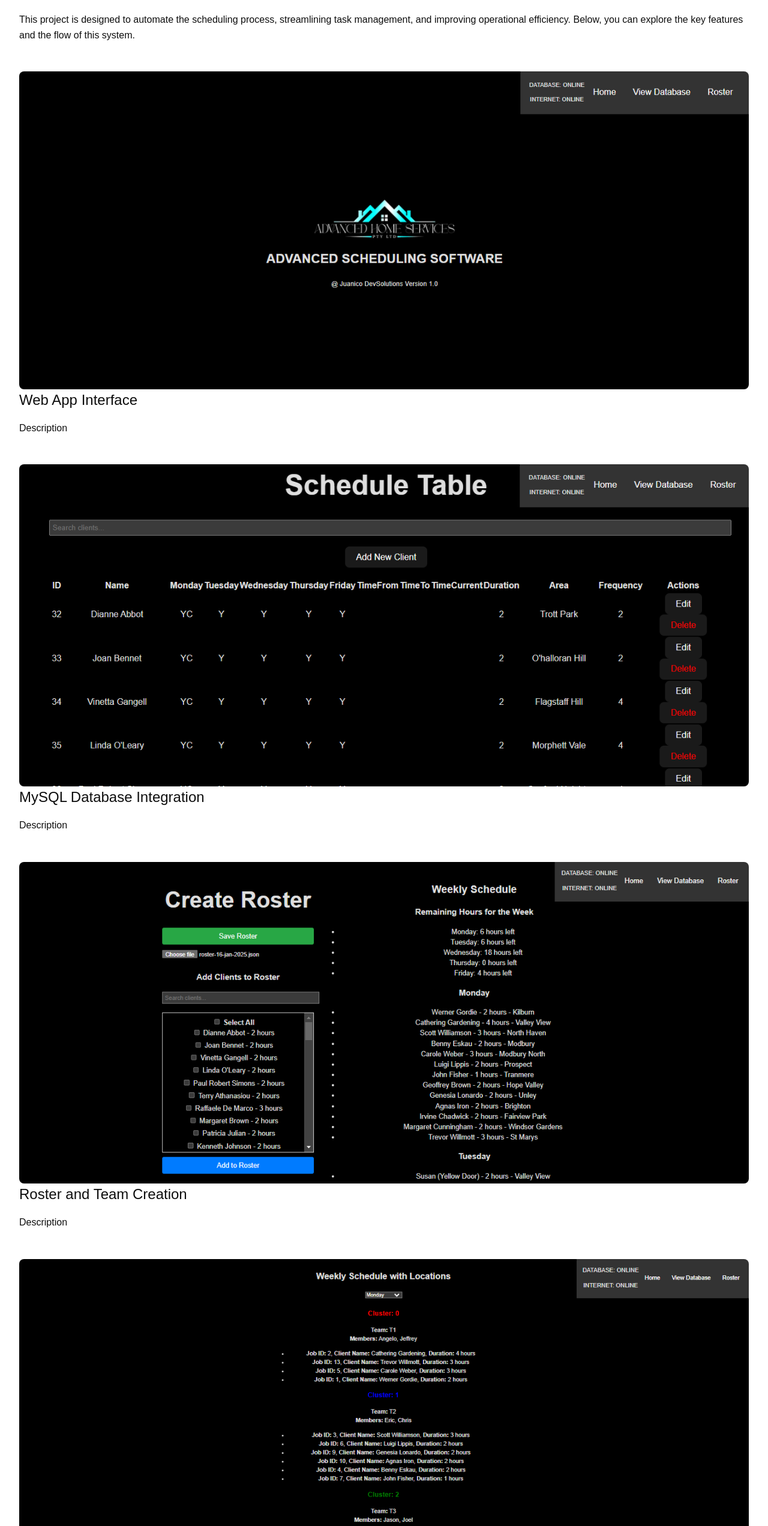
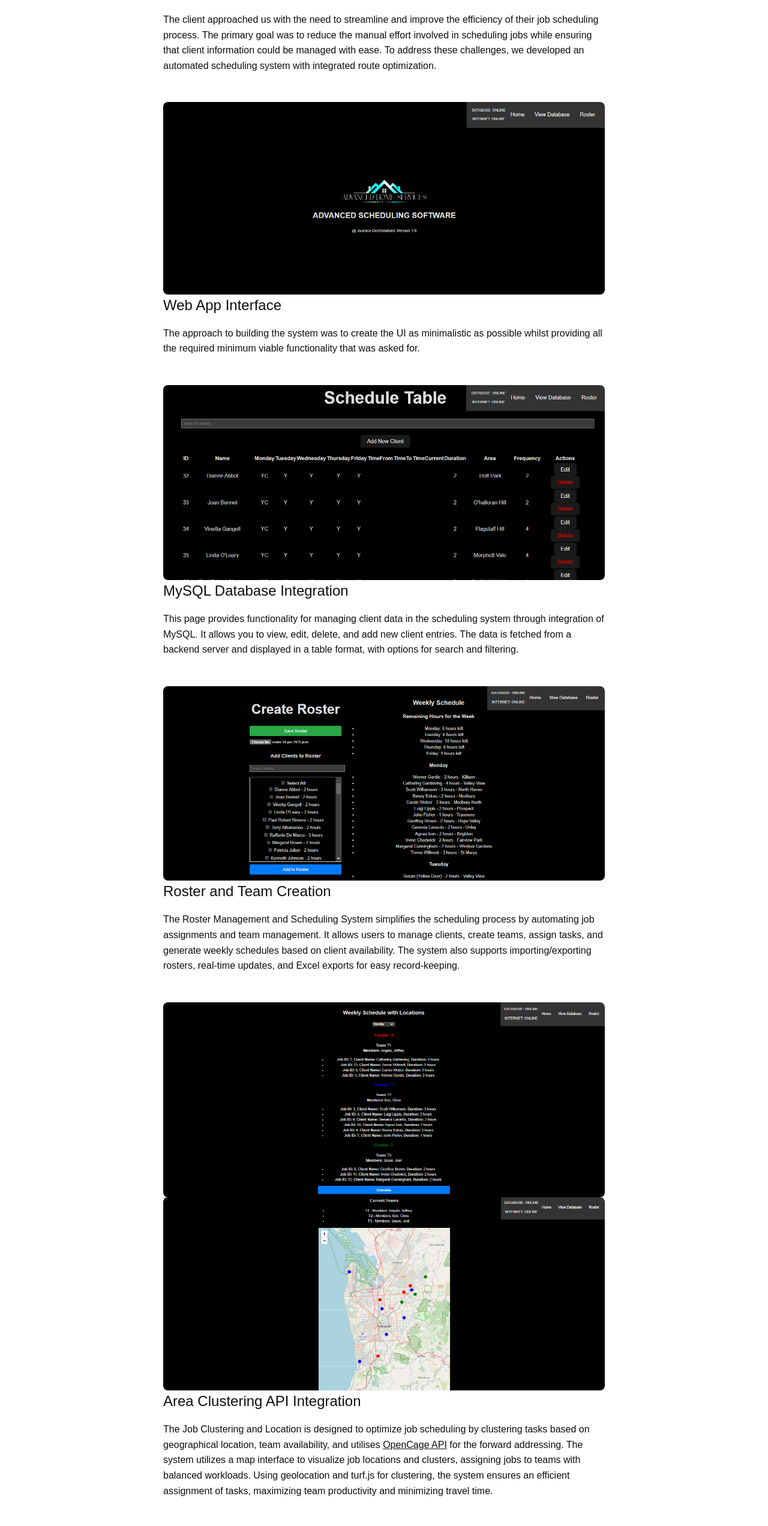
Before and after one commit to ajuan7/juanico-devsolutions, a Next.js app: page /projects/project_1 in a window 1280 px wide. Shown: the part 108-2652 px from the top of the page at 60% size. Built offline with nearby package versions, Linux system fonts and the light colour scheme.

Commit message:
Complete Project-1 Information

```diff
--- a/src/app/globals.css
+++ b/src/app/globals.css
@@ -6,7 +6,7 @@
   --background: #ffffff;
   --foreground: #0E0E0E;
   --primary-color: #111111; /* Dark luxury color */
-  --accent-color: #f3a712; /* Gold accent color for luxury */
+  --accent-color: blue; /* Gold accent color for luxury */
 }
 
 @media (prefers-color-scheme: dark) {
@@ -14,7 +14,7 @@
     --background: #0E0E0E;
     --foreground: #ededed;
     --primary-color: #111111;
-    --accent-color: #f3a712;
+    --accent-color: rgb(35, 93, 218);
   }
 }
 
@@ -144,7 +144,7 @@ body {
 }
 
 .project-button:hover {
-  background-color: #e58e0d;
+  background-color: #0d51e5;
 }
 
 .coming-soon {
@@ -217,6 +217,9 @@ body {
   padding: 2rem;
   text-align: center;
   margin-top: 2rem;
+  margin-left: auto;
+  margin-right: auto;
+  width: 50rem;
 }
 
 .project-title {
--- a/src/app/page.js
+++ b/src/app/page.js
@@ -21,7 +21,7 @@ export default function Home() {
           <p className="text-sm text-gray-500">Your Vision, Our Code.</p>
         </header>
 
-        <section className="text-center sm:text-left px-40">
+        <section className="text-center sm:text-left px-8 sm:px-40">
           <h2 className="text-xl font-semibold mb-2">About Us</h2>
           <p className="text-sm text-gray-700">
             At Juanico DevSolutions, we specialize in delivering tailored software development, seamless API integration, and scalable SaaS products.
--- a/src/app/projects/project_1/page.js
+++ b/src/app/projects/project_1/page.js
@@ -12,16 +12,14 @@ export default function Project_1() {
         <ul>
           <li><a href="/">Home</a></li>
           <li><a href="/projects">Projects</a></li>
-          <li><a href="#contact">Contact</a></li>
+          <li><a href="https://www.instagram.com/juanicodevsolutions/">Contact</a></li>
         </ul>
       </nav>
 
       <main className="project-details-container">
         <h1 className="project-title">Project 1 - Automated Scheduling System</h1>
         <p className="project-description">
-          This project is designed to automate the scheduling process, streamlining task management,
-          and improving operational efficiency. Below, you can explore the key features and the flow
-          of this system.
+        The client approached us with the need to streamline and improve the efficiency of their job scheduling process. The primary goal was to reduce the manual effort involved in scheduling jobs while ensuring that client information could be managed with ease. To address these challenges, we developed an automated scheduling system with integrated route optimization.
         </p>
 
         {/* Image and Description 1 */}
@@ -30,12 +28,12 @@ export default function Project_1() {
             <Image
               src="/project-1/Main-Page.png"
               alt="."
-              width={700}
-              height={500}
+              width={1280}
+              height={720}
               className="project-image"
             />
             <h2 className="project-heading">Web App Interface</h2>
-            <p className="project-description">Description</p>
+            <p className="project-description">The approach to building the system was to create the UI as minimalistic as possible whilst providing all the required minimum viable functionality that was asked for.</p>
           </div>
         </section>
 
@@ -44,12 +42,13 @@ export default function Project_1() {
             <Image
               src="/project-1/Database-Page.png"
               alt="."
-              width={700}
-              height={500}
+              width={1280}
+              height={720}
               className="project-image"
             />
             <h2 className="project-heading">MySQL Database Integration</h2>
-            <p className="project-description">Description</p>
+            <p className="project-description">This page provides functionality for managing client data in the scheduling system through integration of MySQL. It allows you to view, edit, delete, and add new client entries. The data is fetched from a backend server and displayed in a table format, with options for search and filtering.
+            </p>
           </div>
         </section>
 
@@ -58,12 +57,12 @@ export default function Project_1() {
             <Image
               src="/project-1/Roster-Page.png"
               alt="."
-              width={700}
-              height={500}
+              width={1280}
+              height={720}
               className="project-image"
             />
             <h2 className="project-heading">Roster and Team Creation</h2>
-            <p className="project-description">Description</p>
+            <p className="project-description"> The Roster Management and Scheduling System simplifies the scheduling process by automating job assignments and team management. It allows users to manage clients, create teams, assign tasks, and generate weekly schedules based on client availability. The system also supports importing/exporting rosters, real-time updates, and Excel exports for easy record-keeping.</p>
           </div>
         </section>
 
@@ -72,19 +71,19 @@ export default function Project_1() {
             <Image
               src="/project-1/Cluster-Page.png"
               alt="."
-              width={700}
-              height={500}
+              width={1280}
+              height={720}
               className="project-image"
             />
             <Image
               src="/project-1/Cluster-Page-2.png"
               alt="."
-              width={700}
-              height={500}
+              width={1280}
+              height={720}
               className="project-image"
             />
             <h2 className="project-heading">Area Clustering API Integration</h2>
-            <p className="project-description">Description</p>
+            <p className="project-description">The Job Clustering and Location is designed to optimize job scheduling by clustering tasks based on geographical location, team availability, and utilises <a href="https://opencagedata.com/api"><u>OpenCage API</u></a> for the forward addressing. The system utilizes a map interface to visualize job locations and clusters, assigning jobs to teams with balanced workloads. Using geolocation and turf.js for clustering, the system ensures an efficient assignment of tasks, maximizing team productivity and minimizing travel time.</p>
           </div>
         </section>
 
@@ -93,12 +92,12 @@ export default function Project_1() {
             <Image
               src="/project-1/Schedule-Page.png"
               alt="."
-              width={700}
-              height={500}
+              width={1280}
+              height={720}
               className="project-image"
             />
             <h2 className="project-heading">Roster Scheduling and Interactive Map</h2>
-            <p className="project-description">Description</p>
+            <p className="project-description">The Schedule Management optimizes job scheduling by dynamically managing teams and clients, integrating an initial location-based route optimization feature through <a href="https://www.routexl.com/"><u>RouteXL API</u></a>, and offering a drag-and-drop interface for easy job management. This system allows users to assign jobs, view detailed schedules, and visualize job routes on an interactive map, ensuring efficient task distribution across teams.</p>
           </div>
         </section>
 
@@ -107,12 +106,12 @@ export default function Project_1() {
             <Image
               src="/project-1/Calendar.png"
               alt="."
-              width={700}
-              height={500}
+              width={1280}
+              height={720}
               className="project-image"
             />
             <h2 className="project-heading">Google Calendar Compatible Export</h2>
-            <p className="project-description">Description</p>
+            <p className="project-description">The Export to ICS functionality allows you to generate a fully compatible iCalendar file that can be imported into Google Calendar or any other calendar software. This ensures that there is no manual data entry required, provides accurate start and end times, client details, and location information.</p>
           </div>
         </section>
 
```
